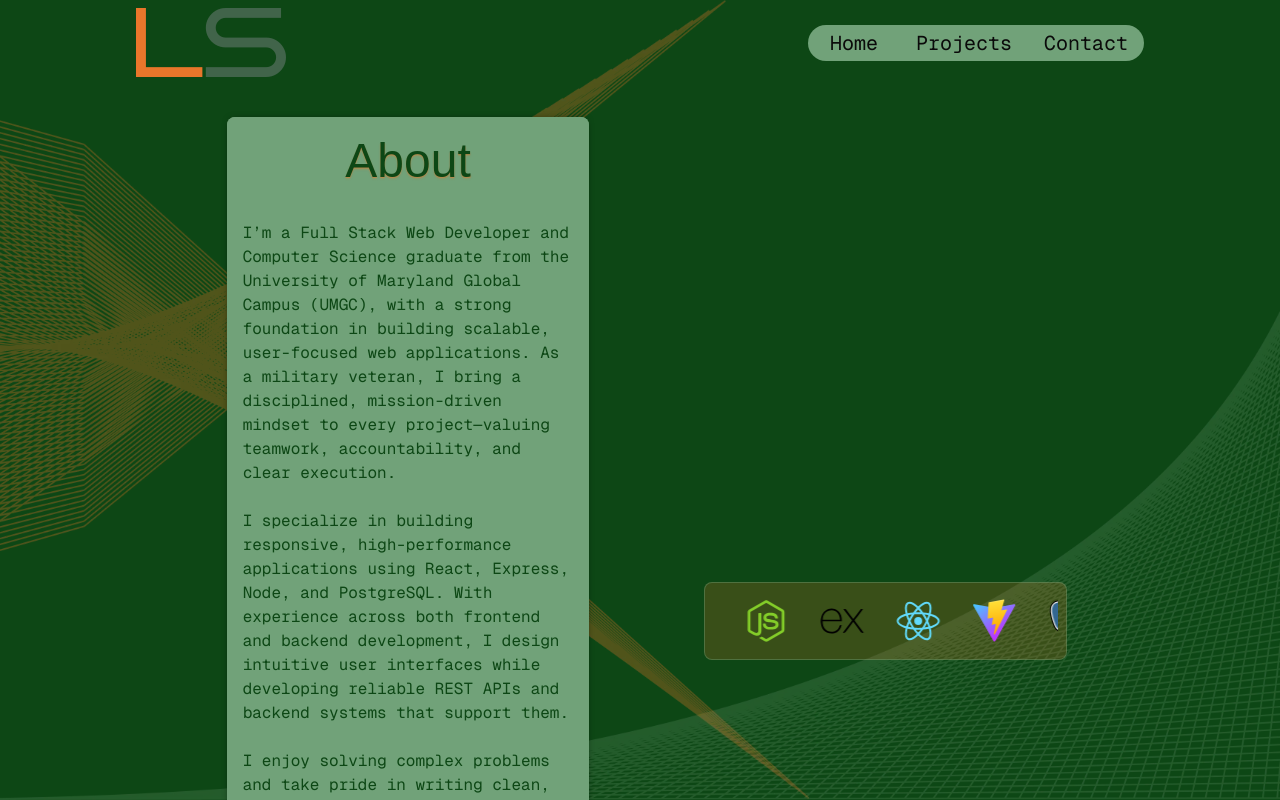
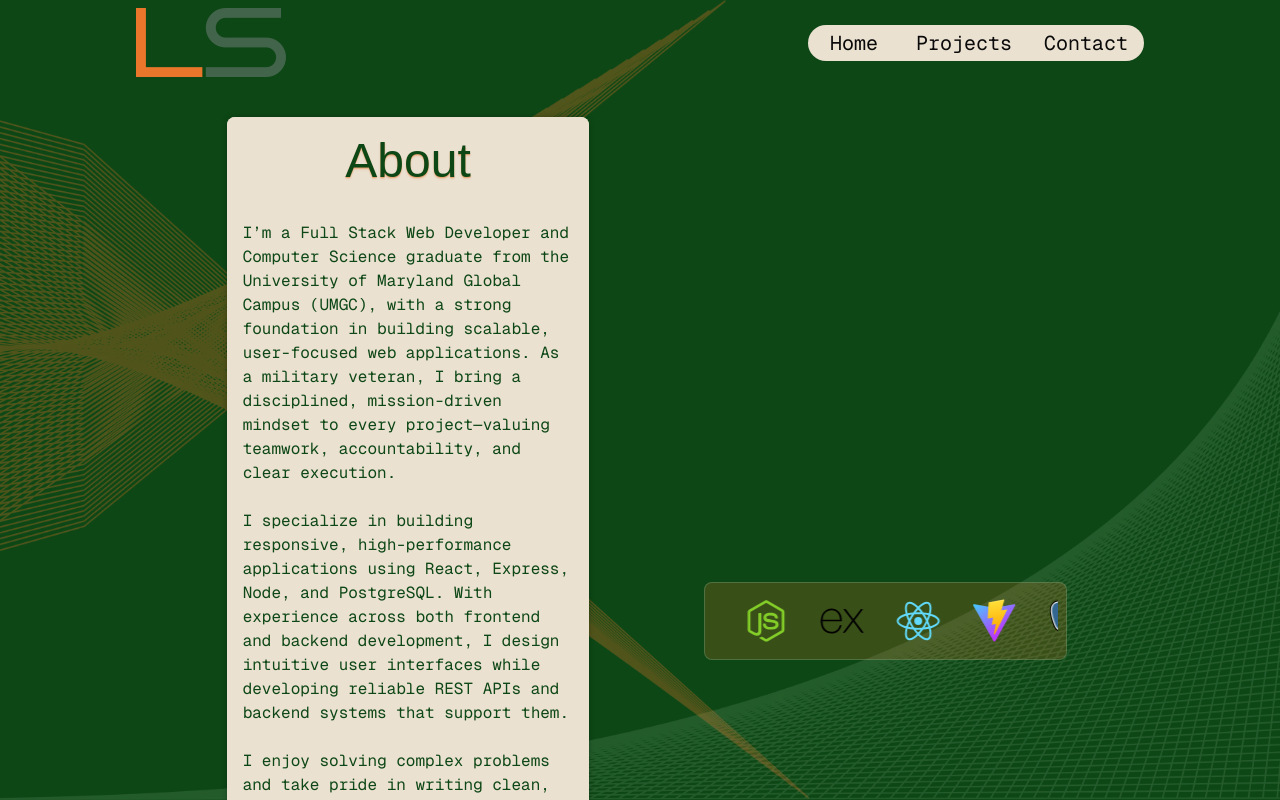
Before and after one commit to marefpceo/portfolio-react-vite, a React (Vite) app: page /about in a window 1280 px wide. Shown: the top 800 px of the page. Built offline with nearby package versions, Linux system fonts and the light colour scheme; a web font is replaced by a local one.

Commit message:
Updated styling

```diff
--- a/src/components/NavBar.jsx
+++ b/src/components/NavBar.jsx
@@ -4,7 +4,7 @@ function NavBar() {
   const location = useLocation();
 
   return (
-    <nav className='hidden rounded-2xl h-5/6 w-fit xl:w-2/6 py-1 px-4 md:flex bg-nature-altLight'>
+    <nav className='hidden rounded-2xl h-5/6 w-fit xl:w-2/6 py-1 px-4 md:flex bg-nature-light'>
       <ul
         className='w-full flex gap-8 text-lg lg:text-xl font-mono items-center justify-center [&>li]:w-full [&>li]:text-center
         [&>li]:hover:text-nature-dark'
--- a/src/pages/About.jsx
+++ b/src/pages/About.jsx
@@ -5,12 +5,12 @@ function About() {
     <section className='m-4 p-4 h-full w-11/12 flex flex-col items-center md:flex-row md:justify-evenly '>
       <div
         className='m-auto px-0 pt-0 pb-4 h-125 md:h-3/4 overflow-scroll md:w-2/3 lg:w-2/4 xl:w-2/5 rounded-md
-        bg-nature-altLight text-nature-dark shadow-[0px_0px_10px_-5px] shadow-black
+        bg-nature-light text-nature-dark shadow-[0px_0px_10px_-5px] shadow-black
         [&>p]:text-center [&>p]:px-4 md:[&>p]:text-start no-scrollbar'
       >
         <h1
           className='mb-4 mt-0 py-5 text-3xl sm:text-4xl md:text-5xl text-center text-shadow-sm
-          text-shadow-nature-accent/25 sticky top-0 bg-nature-altLight'
+          text-shadow-nature-accent/25 sticky top-0 bg-nature-light'
         >
           About
         </h1>
```
